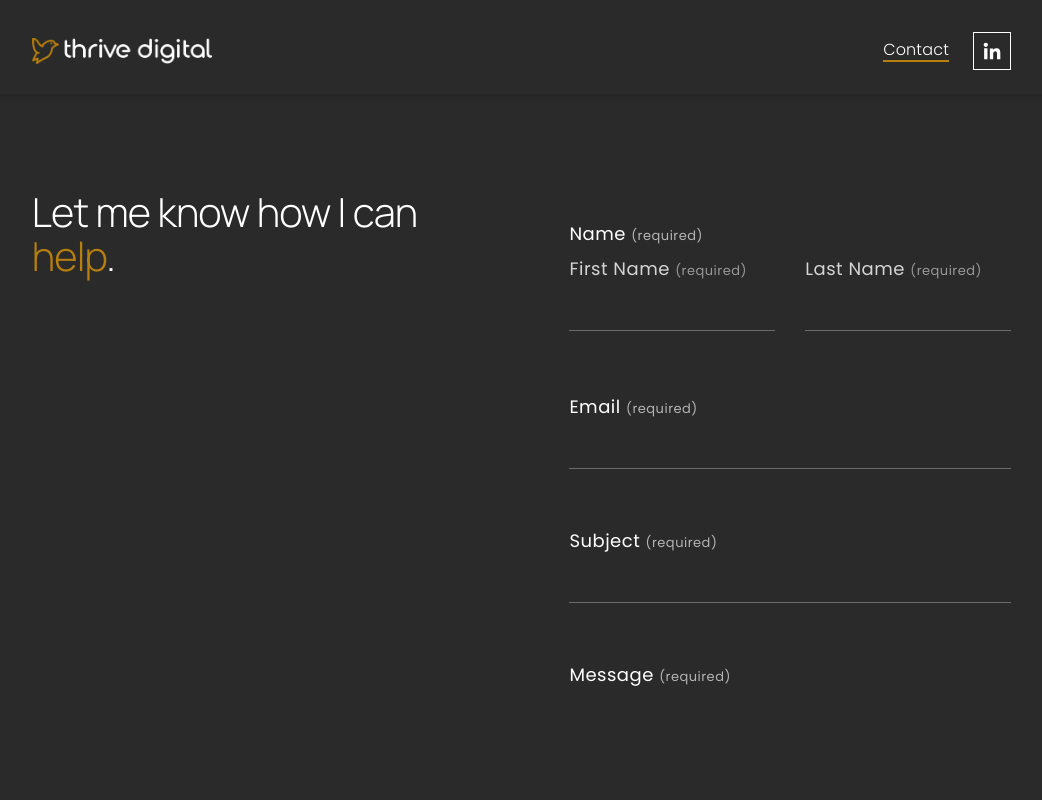
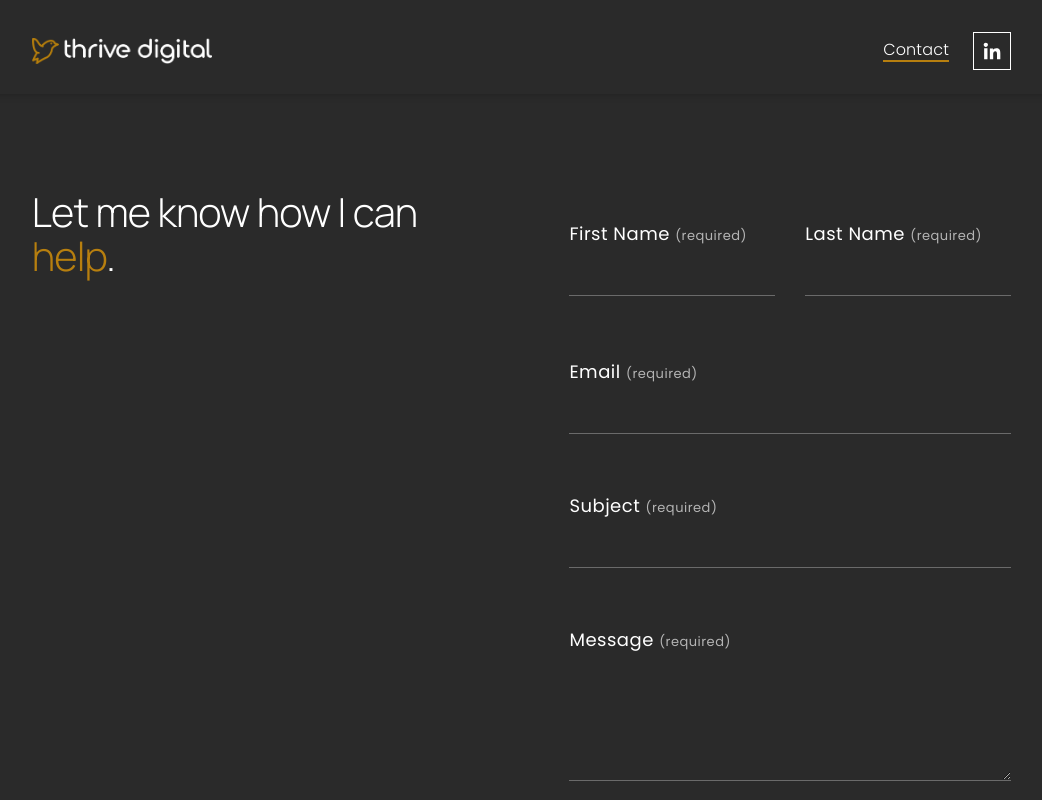
Before and after one commit to Jane-nuj/Thrive-digital, a Next.js app: page /contact in a window 1280 px wide. Shown: the top 800 px of the page, without its empty margins (173-1215 px from the left). Built offline with nearby package versions, Linux system fonts and the light colour scheme.

Commit message:
Fix form label duplication by removing redundant Name field

```diff
--- a/app/contact/page.tsx
+++ b/app/contact/page.tsx
@@ -304,11 +304,9 @@ export default function ContactPage() {
 
             <form onSubmit={handleSubmit} className="space-y-[30px] max-w-[800px] mt-6">
                 {/* Name Fields */}
-              <div>
-                <label htmlFor="firstName" className="block text-[18px] tracking-[0.5px] text-white mb-2">Name <span className="text-[13px] text-white opacity-65">(required)</span></label>
               <div className="flex flex-col md:flex-row gap-6 md:gap-[30px]">
                 <div className="flex-1">
-                    <label htmlFor="firstName" className="block text-[14px] text-white opacity-80 mb-1">First Name</label>
+                  <label htmlFor="firstName" className="block text-[18px] tracking-[0.5px] text-white mb-2">First Name <span className="text-[13px] text-white opacity-65">(required)</span></label>
                   <input
                     id="firstName"
                     name="firstName"
@@ -328,7 +326,7 @@ export default function ContactPage() {
                   )}
                 </div>
                 <div className="flex-1">
-                    <label htmlFor="lastName" className="block text-[14px] text-white opacity-80 mb-1">Last Name</label>
+                  <label htmlFor="lastName" className="block text-[18px] tracking-[0.5px] text-white mb-2">Last Name <span className="text-[13px] text-white opacity-65">(required)</span></label>
                   <input
                     id="lastName"
                     name="lastName"
@@ -346,7 +344,6 @@ export default function ContactPage() {
                       {errors.lastName}
                     </p>
                   )}
-                  </div>
                 </div>
               </div>
 
@@ -437,8 +434,6 @@ export default function ContactPage() {
             <form className="space-y-[30px] max-w-[800px] form-submitting">
               {/* Form fields with the same structure but all disabled */}
               {/* Name Fields */}
-              <div>
-                <label htmlFor="firstName" className="block text-[18px] tracking-[0.5px] text-white mb-2">Name <span className="text-[13px] text-white opacity-65">(required)</span></label>
               <div className="flex flex-col md:flex-row gap-6 md:gap-[30px]">
                 <div className="flex-1">
                   <FormField
@@ -451,7 +446,7 @@ export default function ContactPage() {
                     error=""
                     touched={false}
                     required={true}
-                      labelClassName="text-[14px] text-white opacity-80"
+                    labelClassName="text-[18px] tracking-[0.5px] text-white"
                     className="cursor-not-allowed"
                     disabled
                   />
@@ -467,11 +462,10 @@ export default function ContactPage() {
                     error=""
                     touched={false}
                     required={true}
-                      labelClassName="text-[14px] text-white opacity-80"
+                    labelClassName="text-[18px] tracking-[0.5px] text-white"
                     className="cursor-not-allowed"
                     disabled
                   />
-                  </div>
                 </div>
               </div>
 
@@ -573,8 +567,6 @@ export default function ContactPage() {
                 autoComplete="off"
               />
             {/* Name Fields */}
-            <div>
-              <label htmlFor="firstName" className="block text-[18px] tracking-[0.5px] text-white mb-2">Name <span className="text-[13px] text-white opacity-65">(required)</span></label>
             <div className="flex flex-col md:flex-row gap-6 md:gap-[30px]">
               <div className="flex-1">
                 <FormField
@@ -587,7 +579,7 @@ export default function ContactPage() {
                   error={errors.firstName}
                   touched={touched.firstName}
                   required={true}
-                    labelClassName="text-[14px] text-white opacity-80"
+                  labelClassName="text-[18px] tracking-[0.5px] text-white"
                   ref={fieldRefs.firstName}
                 />
               </div>
@@ -602,10 +594,9 @@ export default function ContactPage() {
                   error={errors.lastName}
                   touched={touched.lastName}
                   required={true}
-                    labelClassName="text-[14px] text-white opacity-80"
+                  labelClassName="text-[18px] tracking-[0.5px] text-white"
                   ref={fieldRefs.lastName}
                 />
-                </div>
               </div>
             </div>
 
```
Lines whose indentation alone changed are shown as unchanged.
